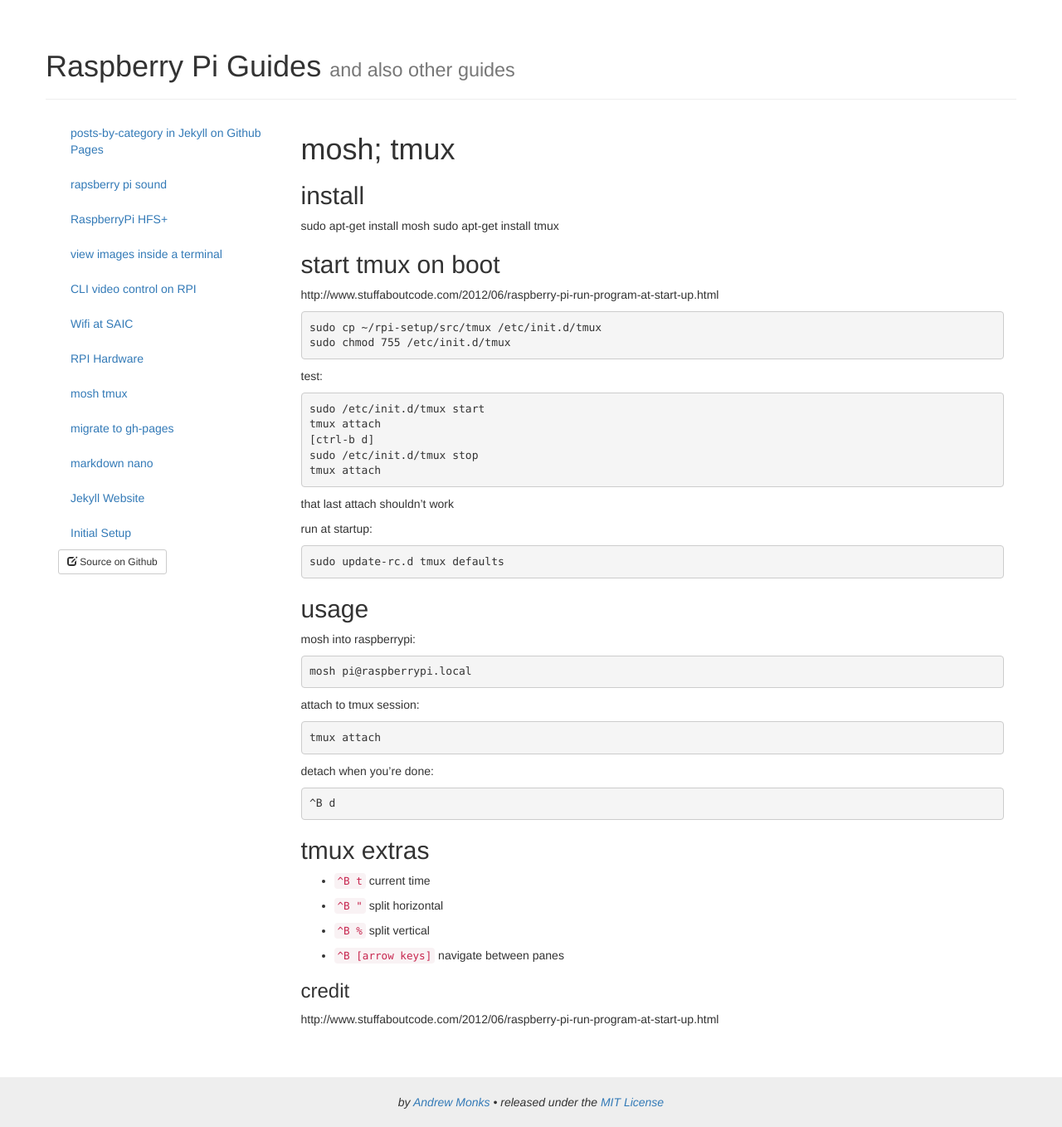
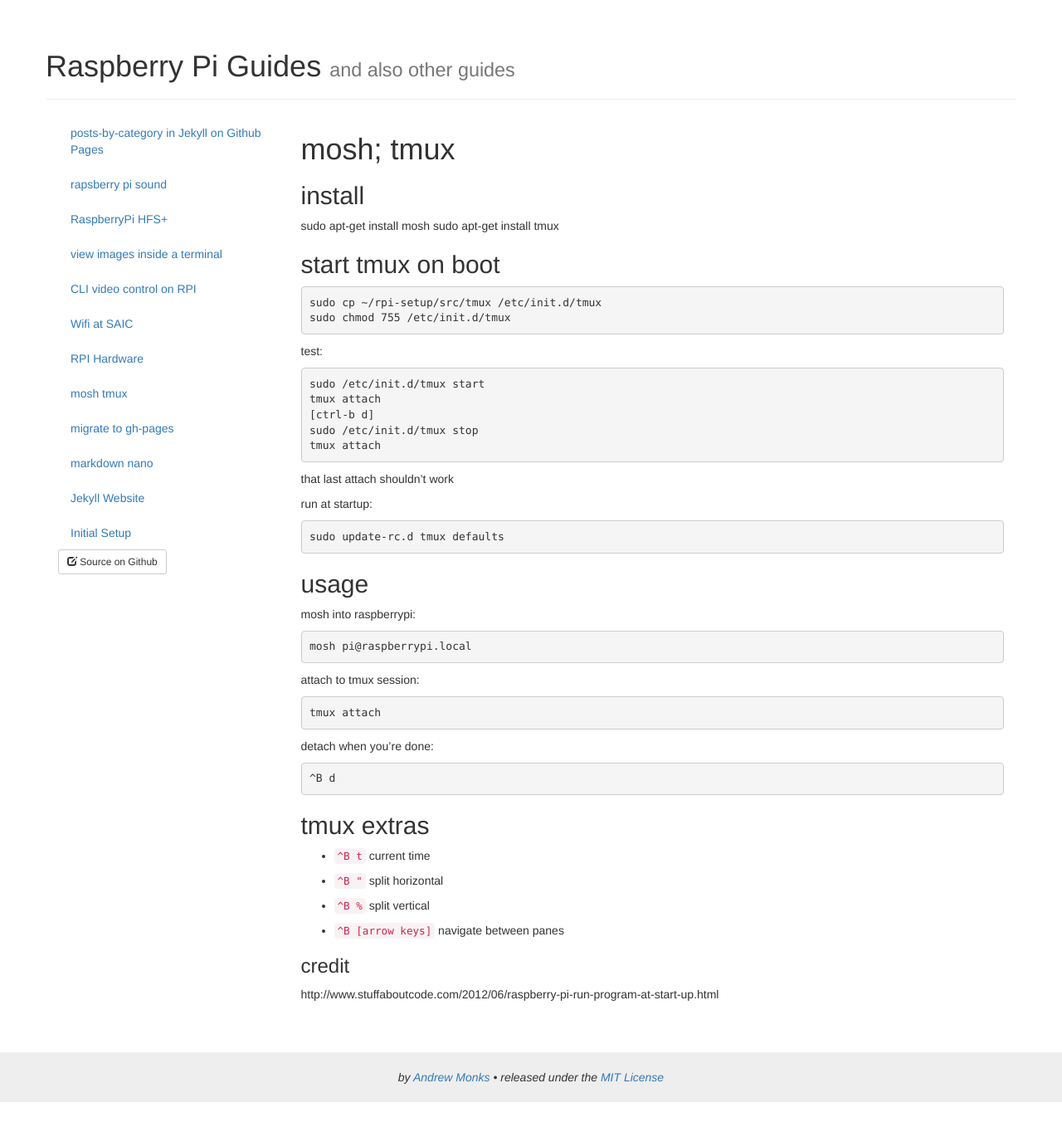
Before and after one commit to amonks/rpi-setup, a Jekyll site: the page built from _posts/2013-12-6-mosh-tmux.md, in a window 1280 px wide. Shown: the whole page at 83% size. Built offline with Jekyll 4.4.1, drawn with Linux system fonts in a browser that asks for light colours; nearby versions of some CDN libraries; after the commit the page ends 1328 px from its top, so only the background shows below that; some of the changed lines change nothing that is shown.

Commit message:
mosh credit

```diff
--- a/_posts/2013-12-6-mosh-tmux.md
+++ b/_posts/2013-12-6-mosh-tmux.md
@@ -18,8 +18,6 @@
 sudo apt-get install tmux
 
 ## start tmux on boot
-
-http://www.stuffaboutcode.com/2012/06/raspberry-pi-run-program-at-start-up.html
 
 	sudo cp ~/rpi-setup/src/tmux /etc/init.d/tmux
 	sudo chmod 755 /etc/init.d/tmux
```
